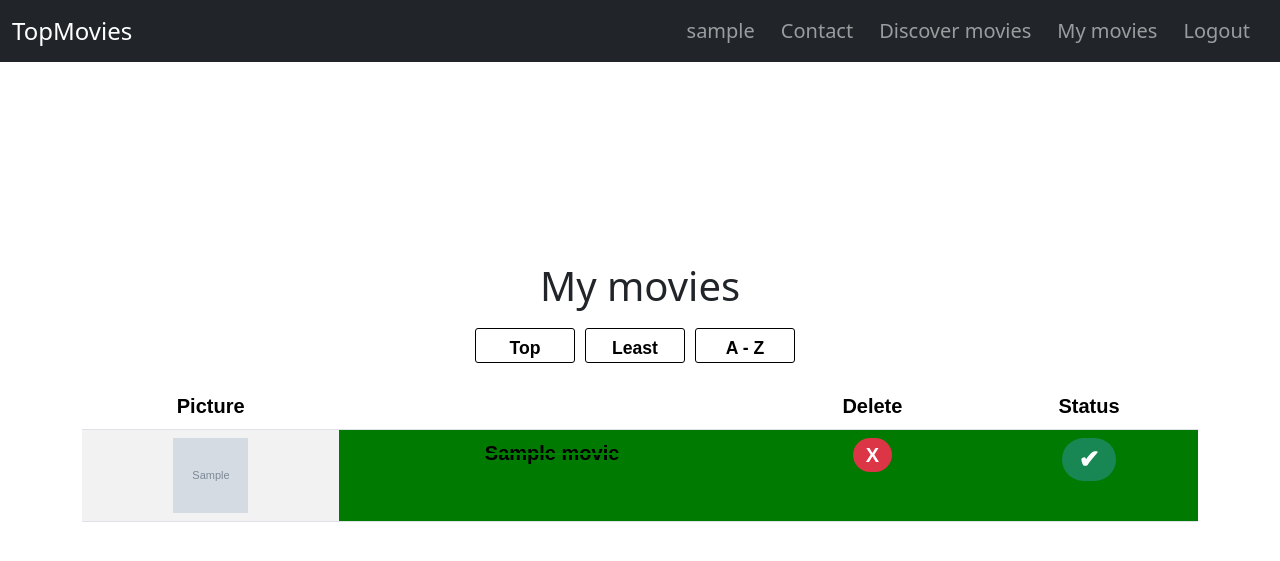
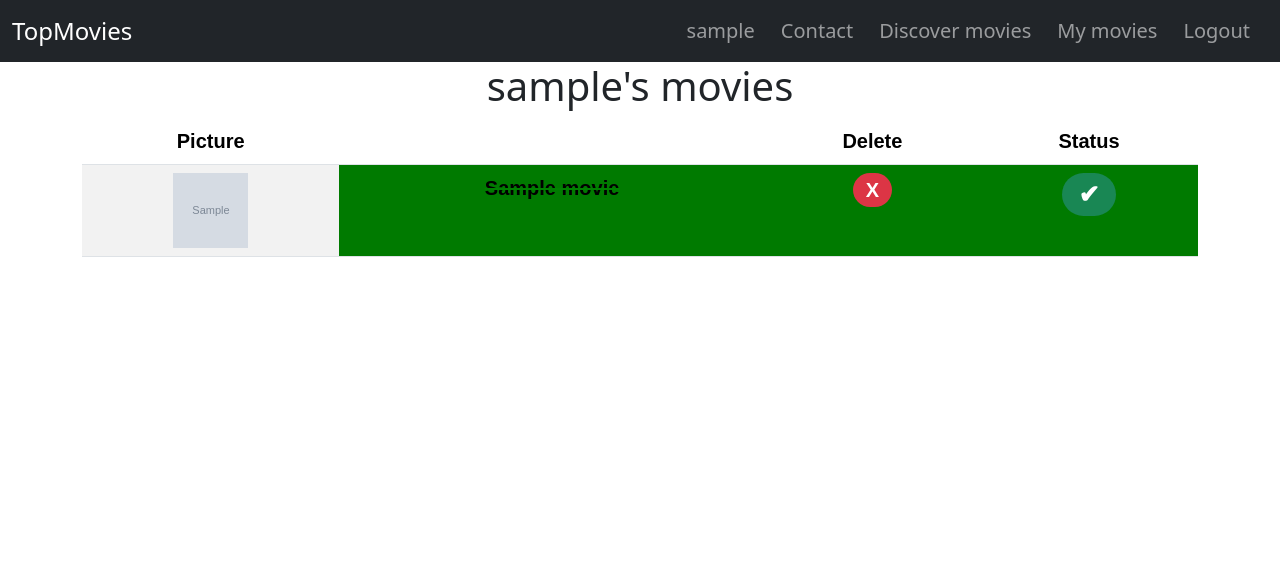
Before and after one commit to brian-casarrubias/django-movies-app, a Django app: page /my-movies/ in a window 1280 px wide. Shown: the top 561 px of the page. Run offline with Django 5.2, Linux system fonts and the light colour scheme; a user stored in the database is signed in; tables that the repository leaves empty hold one stand-in row (values such as "Sample post"); grey boxes marked "Sample" are stand-in pictures; some libraries are stand-ins or nearby versions.

Commit message:
still adding shite

```diff
--- a/movies/static/movies/main.css
+++ b/movies/static/movies/main.css
@@ -216,14 +216,10 @@
 }
 /* ---------------this is the discover movies section now----------- */
 
-.container{
-  margin-top: 200px;
-
-}
 
 /* the find movies button on the discover movies section */
 .find-movies-btn {
-  display: block;  /* Ensure the anchor behaves like a button, now hover worrks!!! */
+  display: block;  /*  now hover worrks!!! */
   background: linear-gradient(45deg, #ff6f61, #d9a7c7);
   animation: gradient-animation 4s ease infinite;
   color: white;
--- a/movies/templates/movies/snippets/my-movies-snippet.html
+++ b/movies/templates/movies/snippets/my-movies-snippet.html
@@ -35,43 +35,14 @@
     {% if movies %}
     <table class="table table-striped table-hover" style="cursor: pointer; width: 100%!important;">
         <div class="container">
-            <h1>My movies</h1>
+            <h1>{{ user.profile }}'s movies</h1>
         </div>
 
         <thead>
 
-            <button
-                hx-get="{% url 'request-top-movies-page' %}"
-                hx-target="#container"
-                hx-swap="innerHTML"
-                id="js-toprated"
-                class="toprated btn text-center">
-                Top
-            </button>
-
-
-            <button
-                hx-get="{% url 'request-least-movies-page' %}"
-                hx-target="#container"
-                hx-swap="innerHTML"
-                id="js-leastrated"
-                class="leastrated btn text-center" >
-                Least
-            </button>
-            <button
-                hx-get="{% url 'request-ordered-movies-page' %}"
-                hx-target="#container"
-                hx-swap="innerHTML"
-                id="js-leastrated"
-                class="leastrated btn text-center" >
-                A - Z
-            </button>
 
 
             <tr>
-
-
-                <!-- forloop.counter -->
 
             <th scope="col">Picture</th>
             <th scope="col"></th>
@@ -88,14 +59,14 @@
                         <tr>
 
                             <td>
-                                <img class="movie-thumbnail-find" src="{{ movie.image_url }}">
+                                <img style="width: 75px; height: 75px; object-fit: cover;" class="movie-thumbnail-find" src="{{ movie.image_url }}">
                             </td>
                             <td hx-get="{% url 'complete-movie-page' movie.pk %}" hx-target="#container" hx-swap="innerHTML">
 
                                 {{ movie.title}}
                             </td>
                             <!-- <td><img class="img-popcorn text-center" src="{% static 'movies/images/popcorn.svg' %}">{{ movie.audience_score }}%</td> -->
-                            <td > <div  hx-headers='{"X-CSRFToken": "{{ csrf_token }}"}' hx-delete="{% url 'delete-movie-page' movie.pk %}" hx-target="#container" hx-swap="innerHTML" hx-confirm="Are you sure you want to delete?" style="font-size: 20px;" class="badge rounded-pill text-bg-danger">X</div></td>
+                            <td > <div  hx-headers='{"X-CSRFToken": "{{ csrf_token }}"}' hx-delete="{% url 'delete-movie-page' movie.pk %}" hx-target="#container" hx-swap="innerHTML" hx-confirm="Are you sure you want to delete '{{ movie }}'?" style="font-size: 20px;" class="badge rounded-pill text-bg-danger">X</div></td>
                             <td  style="background-color: rgb(175, 21, 21);" > <div hx-get="{% url 'complete-movie-page' movie.pk %}" hx-target="#container" hx-swap="innerHTML" style="font-size: 30px;" class="badge rounded-pill text-bg-error">X</div></td>
                         </tr>
                     {% else %}
@@ -112,7 +83,7 @@
                             </td>
                             <!-- <td><img class="img-popcorn text-center" src="{% static 'movies/images/popcorn.svg' %}">{{ movie.audience_score }}%</td> -->
                             <!-- <td><img class="img-tomato" src="{% static 'movies/images/tomato.svg' %}">{{ detail.CriticScore }}%</td> -->
-                            <td style="background-color: green;" > <div hx-headers='{"X-CSRFToken": "{{ csrf_token }}"}' hx-delete="{% url 'delete-movie-page' movie.pk %}" hx-target="#container" hx-swap="innerHTML" hx-confirm="Are you sure you want to delete?" style="font-size: 20px;" class="badge rounded-pill text-bg-danger">X</div></td>
+                            <td style="background-color: green;"> <div  hx-headers='{"X-CSRFToken": "{{ csrf_token }}"}' hx-delete="{% url 'delete-movie-page' movie.pk %}" hx-target="#container" hx-swap="innerHTML" hx-confirm="Are you sure you want to delete '{{ movie }}'?" style="font-size: 20px;" class="badge rounded-pill text-bg-danger">X</div></td>
                             <td style="background-color: green;" > <div hx-get="{% url 'complete-movie-page' movie.pk %}" hx-target="#container" hx-swap="innerHTML" style="font-size: 25px; background-color: white;" class="badge rounded-pill text-bg-success">✔</div></td>
 
                         </tr>
```
Also changed, not shown: movies/static/movies/images/film.gif (added).
